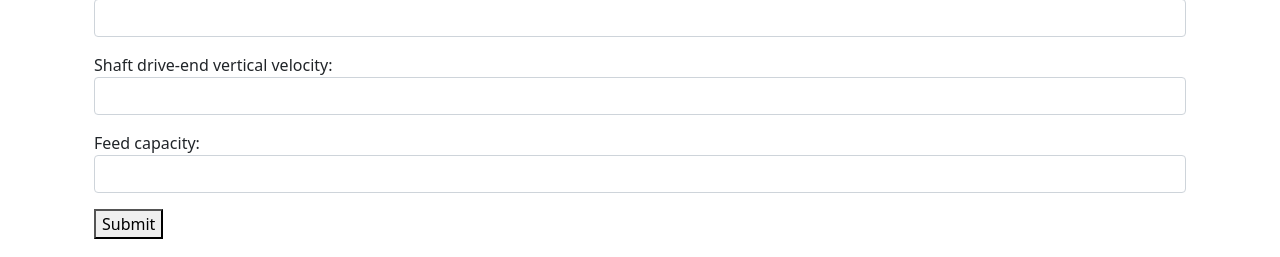
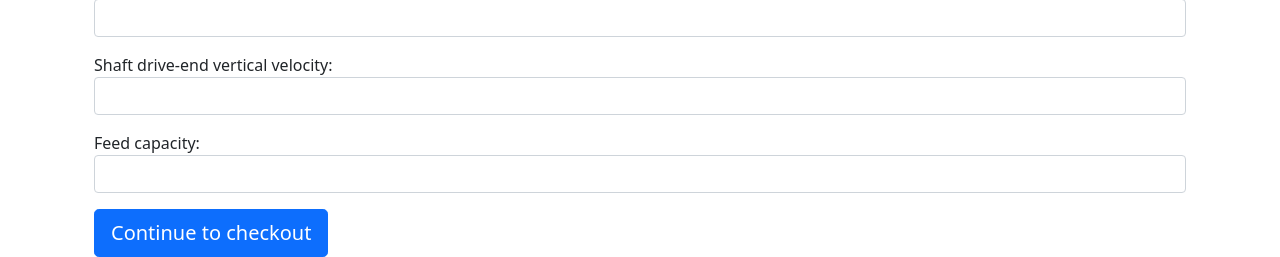
Before and after one commit to speedygamer12/kelvin-finalproject, a Django app: page / in a window 1280 px wide. Shown: the part 627-884 px from the top of the page. Run offline with Django 3.2, Linux system fonts and the light colour scheme.

Commit message:
submit button

```diff
--- a/DeployML/templates/DjangoAPI/form.html
+++ b/DeployML/templates/DjangoAPI/form.html
@@ -7,7 +7,7 @@
   <form method = 'POST'>
     {% csrf_token %}
     {{ form.as_p }}
-    <button type = 'submit' value ="submit">Submit</button>
+    <button class="btn btn-primary btn-lg btn-block" type="submit">Continue to checkout</button>
   </form>
 </div>
 {% endblock content %}
```
